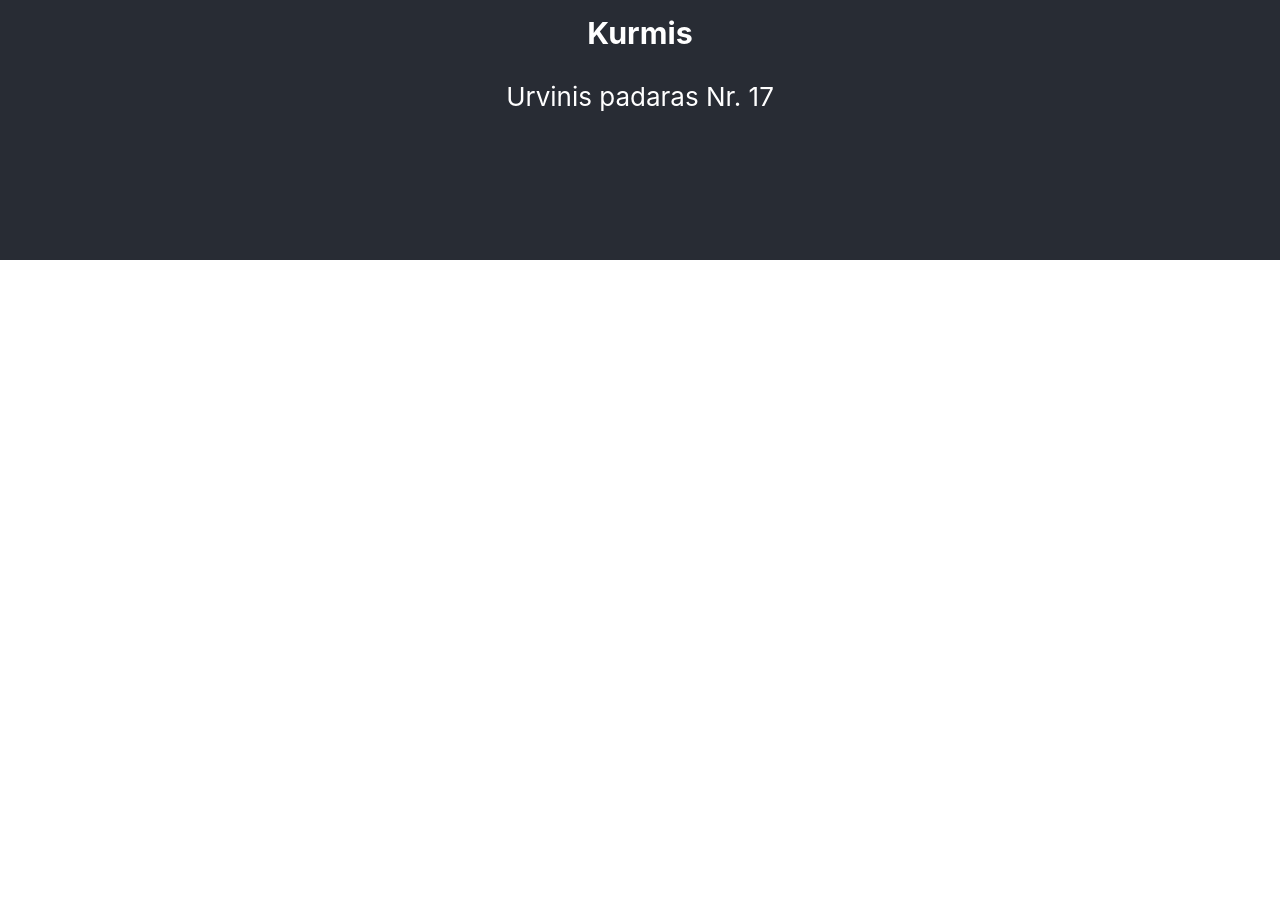
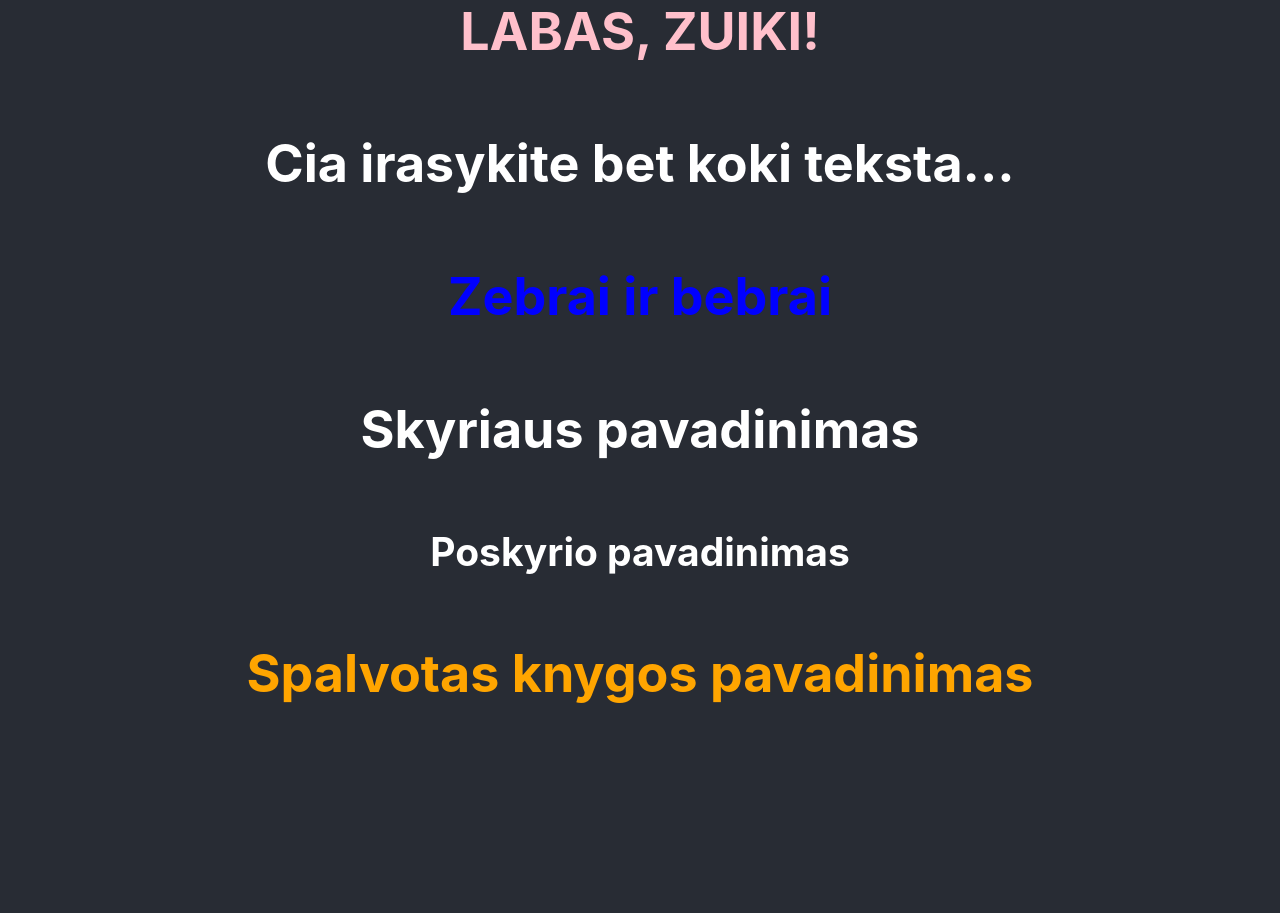
Before and after one commit to Kristle22/lamos, a React (Create React App) app in the folder my-app/: page / in a window 1280 px wide. Shown: the part 540-1453 px from the top of the page. Before the commit the page ends 800 px from the top, so only its background shows below. Built offline with nearby package versions, Linux system fonts and the light colour scheme.

Commit message:
first react tasks

```diff
--- a/my-app/src/App.jsx
+++ b/my-app/src/App.jsx
@@ -2,6 +2,11 @@ import logo from './logo.svg';
 import './App.css';
 import Hello from './Components/009/Hello';
 import Kurmis from './Components/009/Kurmis';
+import Zuikis from './Components/009/Zuikis';
+import Tekstas from './Components/009/Tekstas';
+import ZebBeb from './Components/009/Zeb&Beb';
+import Skyrius from './Components/009/Skyrius';
+import Antraste from './Components/009/Antraste';
 
 function App() {
   return (
@@ -11,9 +16,14 @@ function App() {
         <Hello spalva='black' bg='white' />
         <Hello spalva='gray' bg='pink' />
         <Kurmis skaicius={6} />
+        <Zuikis spalva='pink' />
+        <Tekstas h1Txt='Cia irasykite bet koki teksta...' />
+        <ZebBeb spalva={1} />
+        <Skyrius h1='Skyriaus pavadinimas' h2='Poskyrio pavadinimas' />
+        <Antraste h1text='Spalvotas knygos pavadinimas' spalva='orange' />
+        <Antraste h2text='Spalvoti skyriu pavadinimai' spalva='greenyellow' />
       </header>
     </div>
   );
 }
-
 export default App;
--- /dev/null
+++ b/my-app/src/Components/009/Antraste.jsx
@@ -0,0 +1,22 @@
+function Antraste({ h1text, h2text, spalva }) {
+  return (
+    <>
+      <h1
+        style={{
+          color: spalva,
+        }}
+      >
+        {h1text}
+      </h1>
+      <h2
+        style={{
+          color: spalva,
+        }}
+      >
+        {h2text}
+      </h2>
+    </>
+  );
+}
+
+export default Antraste;
--- /dev/null
+++ b/my-app/src/Components/009/Skyrius.jsx
@@ -0,0 +1,10 @@
+function Skyrius({ h1, h2 }) {
+  return (
+    <>
+      <h1>{h1}</h1>
+      <h2>{h2}</h2>
+    </>
+  );
+}
+
+export default Skyrius;
--- /dev/null
+++ b/my-app/src/Components/009/Tekstas.jsx
@@ -0,0 +1,5 @@
+function Tekstas({ h1Txt }) {
+  return <h1>{h1Txt}</h1>;
+}
+
+export default Tekstas;
--- /dev/null
+++ b/my-app/src/Components/009/Zeb&Beb.jsx
@@ -0,0 +1,14 @@
+function ZebBeb({ spalva }) {
+
+  return (
+    <>
+      <h1 style={
+        {
+          color: spalva === 1 ? 'blue' : 'red',
+        }
+      }> Zebrai ir bebrai</h1 >
+    </>
+  );
+}
+
+export default ZebBeb;
--- /dev/null
+++ b/my-app/src/Components/009/Zuikis.jsx
@@ -0,0 +1,12 @@
+function Zuikis({ spalva }) {
+  return (
+    <h1
+      style={{
+        color: spalva,
+      }}
+    >
+      LABAS, ZUIKI!
+    </h1>
+  );
+}
+export default Zuikis;
```
